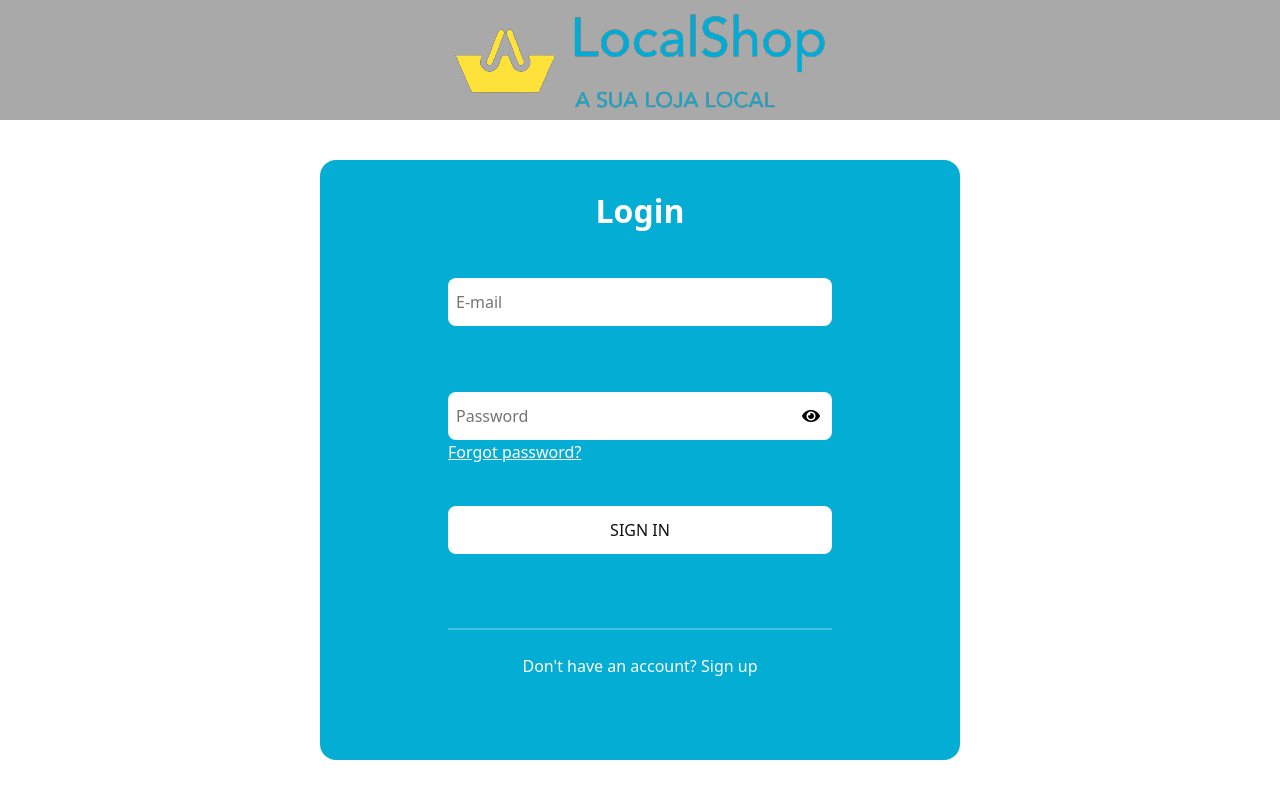
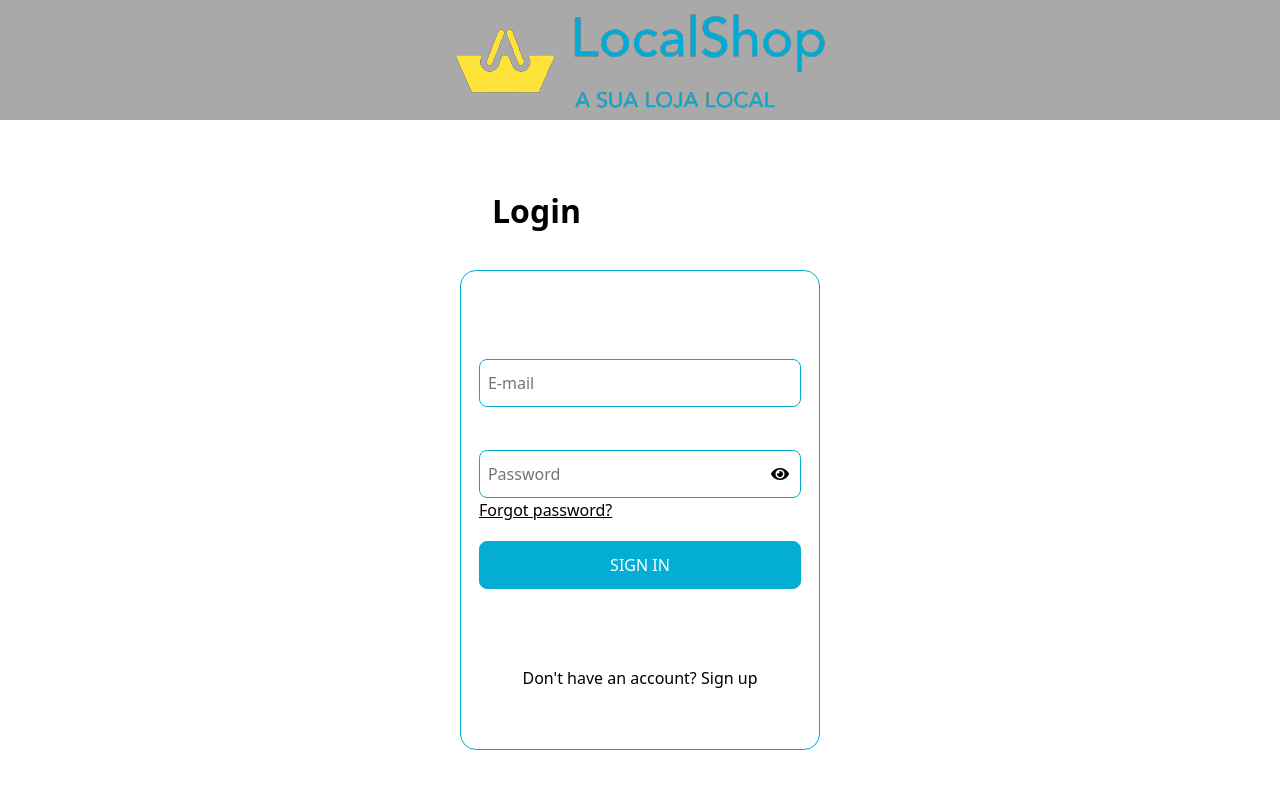
Before and after one commit to FelipeCardos/PTI, a React (Vite) app in the folder Projeto/code/client/shop-vite/: page /login in a window 1280 px wide. Built offline with nearby package versions, Linux system fonts and the light colour scheme.

Commit message:
Front end do Login atualizado, sempre a melhorar ig

```diff
--- a/Projeto/code/client/shop-vite/src/components/Login/Login.css
+++ b/Projeto/code/client/shop-vite/src/components/Login/Login.css
@@ -2,24 +2,31 @@ a {
   cursor: pointer;
 }
 
+.container {
+  width: clamp(350px, 30vw, 1000px);
+}
+
 .loginTitle {
+  animation: fadeIn 750ms ease-in-out;
+  position: relative;
   font-size: 2em;
   font-weight: bold;
-  color: white;
+  color: black;
   padding: 1em;
 }
 
 .loginForm {
   animation: fadeIn 750ms ease-in-out;
   display: flex;
-  height: 75vh;
-  width: clamp(320px, 50vw, 1000px);
+  height: 60vh;
+  width: clamp(330px, 100%, 1000px);
   flex-direction: column;
   justify-content: space-evenly;
   align-items: center;
   margin: auto;
-  background-color: #03add4;
+  /* background-color: #03add4; */
   border-radius: 1em;
+  border: #03add4 1px solid;
 }
 
 @keyframes fadeIn {
@@ -32,11 +39,10 @@ a {
 }
 
 .loginForm > div {
-  width: clamp(300px, 60%, 1000px);
+  width: clamp(300px, 90%, 1000px);
   height: 100%;
-  text-align: center;
   padding: 0.5em 0;
-  color: white;
+  color: black;
   position: relative;
 }
 
@@ -50,7 +56,7 @@ a {
   border-radius: 0.5em;
   padding: 0.5em;
   height: 3em;
-  border: none;
+  border: 1px solid #03add4;
 }
 
 .togglePassword {
@@ -63,16 +69,15 @@ a {
 }
 
 .forgotPassword {
-  color: white;
+  color: black;
   text-decoration: underline;
   cursor: pointer;
-  padding-top: 0.5em;
 }
 
 .loginButton {
-  background-color: white;
+  background-color: #03add4;
   border: 1px solid #a88734 #9c7e31 #846a29;
-  color: #111;
+  color: white;
 }
 
 .hr {
--- a/Projeto/code/client/shop-vite/src/components/Login/Login.jsx
+++ b/Projeto/code/client/shop-vite/src/components/Login/Login.jsx
@@ -49,9 +49,13 @@ export default function Login(props) {
       <div>
         <NavBarBase />
       </div>
-      <div>
-        <form onSubmit={handleSubmit} className='loginForm'>
-          <h1 className='loginTitle'>Login</h1>
+      <div className='container'>
+        <h1 className='loginTitle'>Login</h1>
+        <form
+          onSubmit={handleSubmit}
+          className='loginForm'
+          style={{ paddingTop: "clamp(2em, 5em, 10em" }}
+        >
           <div>
             <input
               type='text'
@@ -83,7 +87,7 @@ export default function Login(props) {
             <input type='submit' className='loginButton' value='SIGN IN' />
           </div>
           <hr className='hr' />
-          <div>
+          <div style={{ textAlign: "center" }}>
             Don't have an account?{" "}
             <a
               onClick={() => {
```
